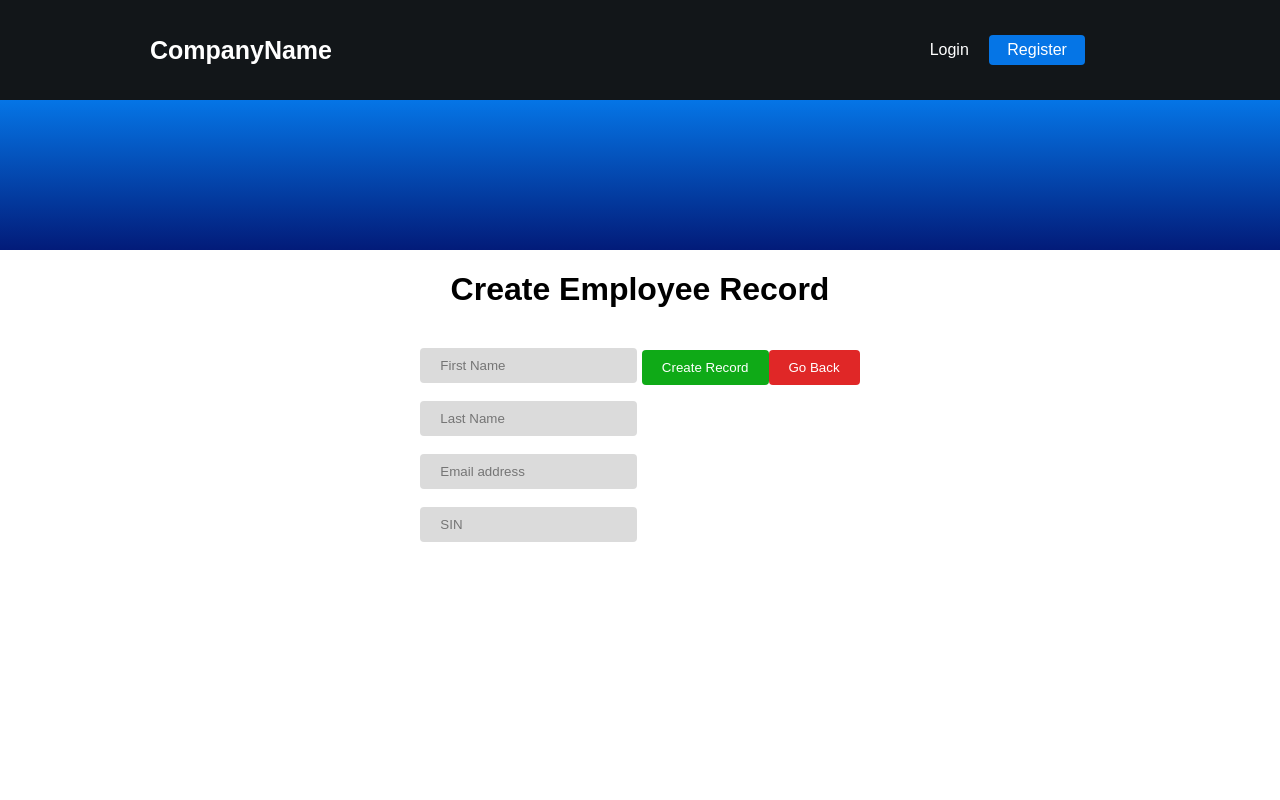
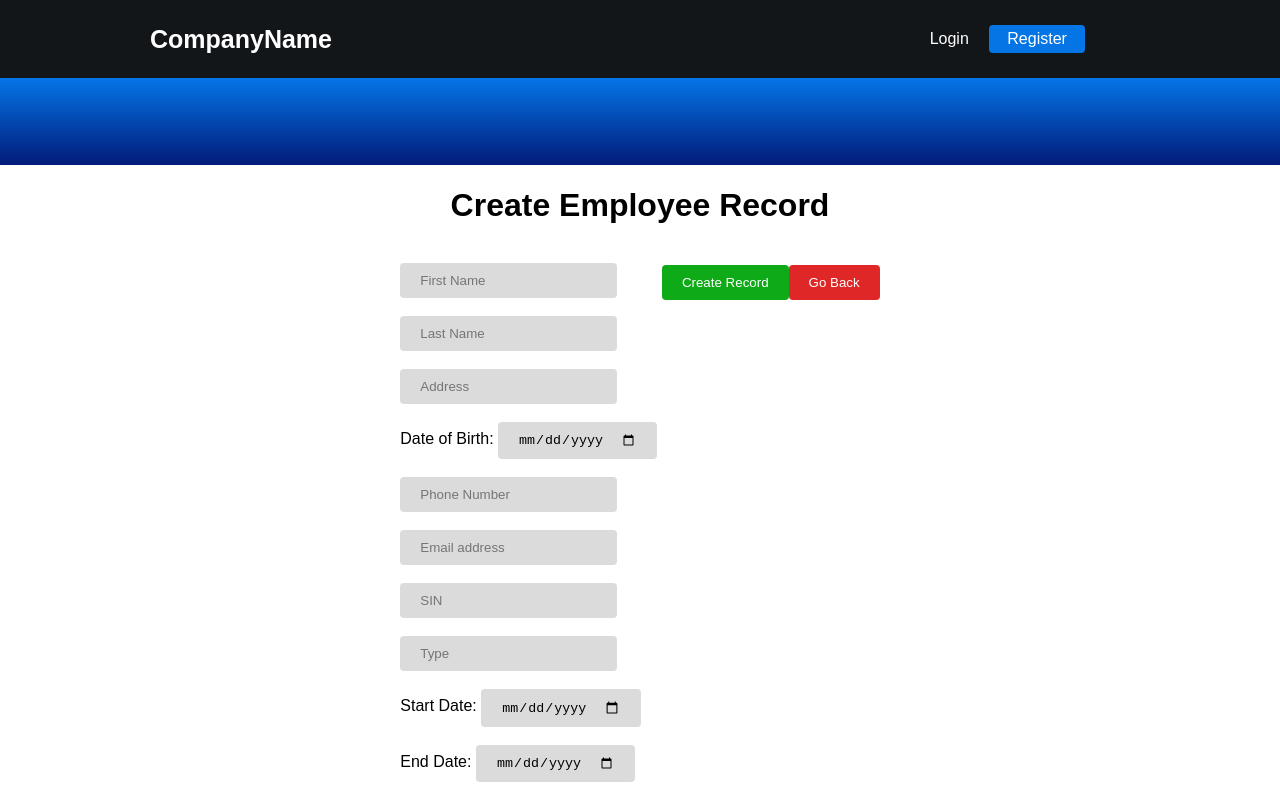
Before and after one commit to ShannonNoah/CSI-3140-Term-Project, a React (Create React App) app: page /CreateEmployeeRecord in a window 1280 px wide. Built offline with nearby package versions, Linux system fonts and the light colour scheme.

Commit message:
Fixed employee record form

```diff
--- a/src/pages/CreateEmployeeRecord.js
+++ b/src/pages/CreateEmployeeRecord.js
@@ -3,40 +3,75 @@ import '../styles/login.css'
 import {Link} from "react-router-dom";
 
 function CreateEmployeeRecord() {
+  function handleClick(event) {
+    event.preventDefault();
+    var els = document.getElementById("employee").elements
+    for(var i = 0, element; element = els[i++];) {
+      console.log(element.value)
+    }
+  }
   return (<>
   <div className="color-block"></div>
   <h1>Create Employee Record</h1>
-  <div class="form-box">
-      <form>
+  <div className="form-box">
+      <form id="employee">
         <div class="input-group">
         &nbsp;
         <div class="input-field">
-            <input type="text" placeholder="First Name" />
+            <input name="firstName" type="text" placeholder="First Name" required={true}/>
           </div>
           &nbsp;
           <div class="input-field">
-            <input type="text" placeholder="Last Name" />
+            <input name="lastName" type="text" placeholder="Last Name" required={true}/>
           </div>
           &nbsp;
           <div class="input-field">
-            <input type="email" placeholder="Email address" />
+            <input name="address" type="text" placeholder="Address" />
           </div>
           &nbsp;
           <div class="input-field">
-            <input type="number" placeholder="SIN" />
+            <label htmlFor="DOB">Date of Birth: </label>
+            <input id="DOB" name="dateOfBirth" type="date" placeholder="Date of Birth" required={true}/>
           </div>
+          &nbsp;
+          <div class="input-field">
+            <input name="phoneNumber" type="text" placeholder="Phone Number" />
+          </div>
+          &nbsp;
+          <div class="input-field">
+            <input name="email" type="email" placeholder="Email address" />
+          </div>
+          &nbsp;
+          <div class="input-field">
+            <input name="SIN" type="number" placeholder="SIN" required={true}/>
+          </div>
+          &nbsp;
+          <div class="input-field">
+            <input name="type" type="text" placeholder="Type" />
+          </div>
+          &nbsp;
+          <div class="input-field">
+            <label htmlFor="SD">Start Date: </label>
+            <input id="SD" name="startDate" type="date" placeholder="Start Date" required={true}/>
+          </div>
+          &nbsp;
+          <div class="input-field">
+            <label htmlFor="ED">End Date: </label>
+            <input id="ED" name="endDate" type="date" placeholder="End Date" />
+          </div>
+          &nbsp;
         </div>
       </form>
       &nbsp;
       <div className = "create-record">
       <Link to="/CreateEmployeeRecord">
-        <button>Create Record</button>
+        <button onClick = {handleClick}>Create Record</button>
         </Link>
       </div>
 
       <div className = "go-back">
                 <Link to="/LandingPage">
-        <button>Go Back</button>
+        <button> Go Back</button>
         </Link></div>
   </div>
   </>)
```
